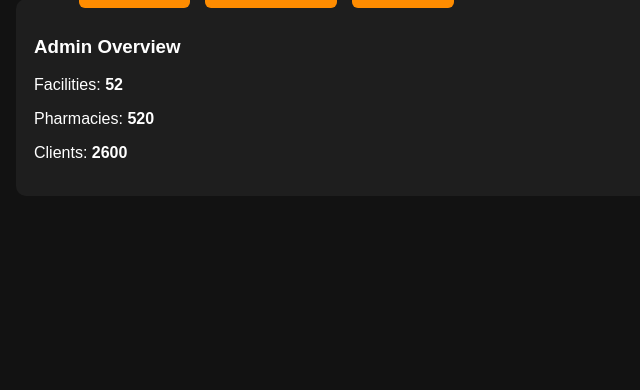
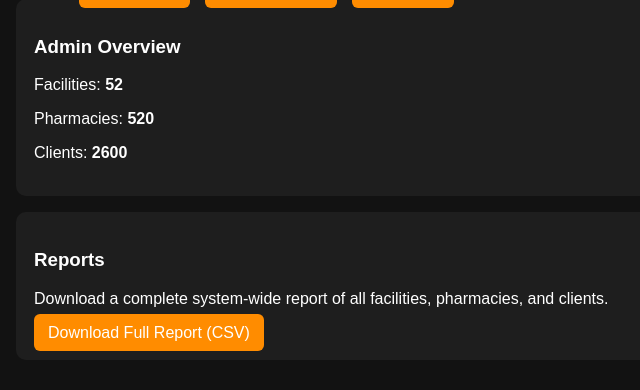
Before and after one commit to fournnew/CPARP, a Flask app: page /dashboard in a window 1280 px wide. Shown: the part 85-475 px from the top of the page, without its empty margins (90-730 px from the left). Run offline with Flask 3, Linux system fonts and the light colour scheme; a user stored in the database is signed in.

Commit message:
admin_dashboard.html

```diff
--- a/templates/admin_dashboard.html
+++ b/templates/admin_dashboard.html
@@ -6,10 +6,17 @@
   <a class="btn" href="{{ url_for('admin_add_pharmacy') }}">Add Pharmacy</a>
   <a class="btn" href="{{ url_for('add_client') }}">Add Client</a>
 </div>
+
 <div class="card">
   <h3>Admin Overview</h3>
   <p>Facilities: <b>{{ fac_count }}</b></p>
   <p>Pharmacies: <b>{{ pharm_count }}</b></p>
   <p>Clients: <b>{{ client_count }}</b></p>
 </div>
+
+<div class="card">
+  <h3>Reports</h3>
+  <p>Download a complete system-wide report of all facilities, pharmacies, and clients.</p>
+  <a class="btn" href="{{ url_for('admin_full_report') }}">Download Full Report (CSV)</a>
+</div>
 {% endblock %}
```
